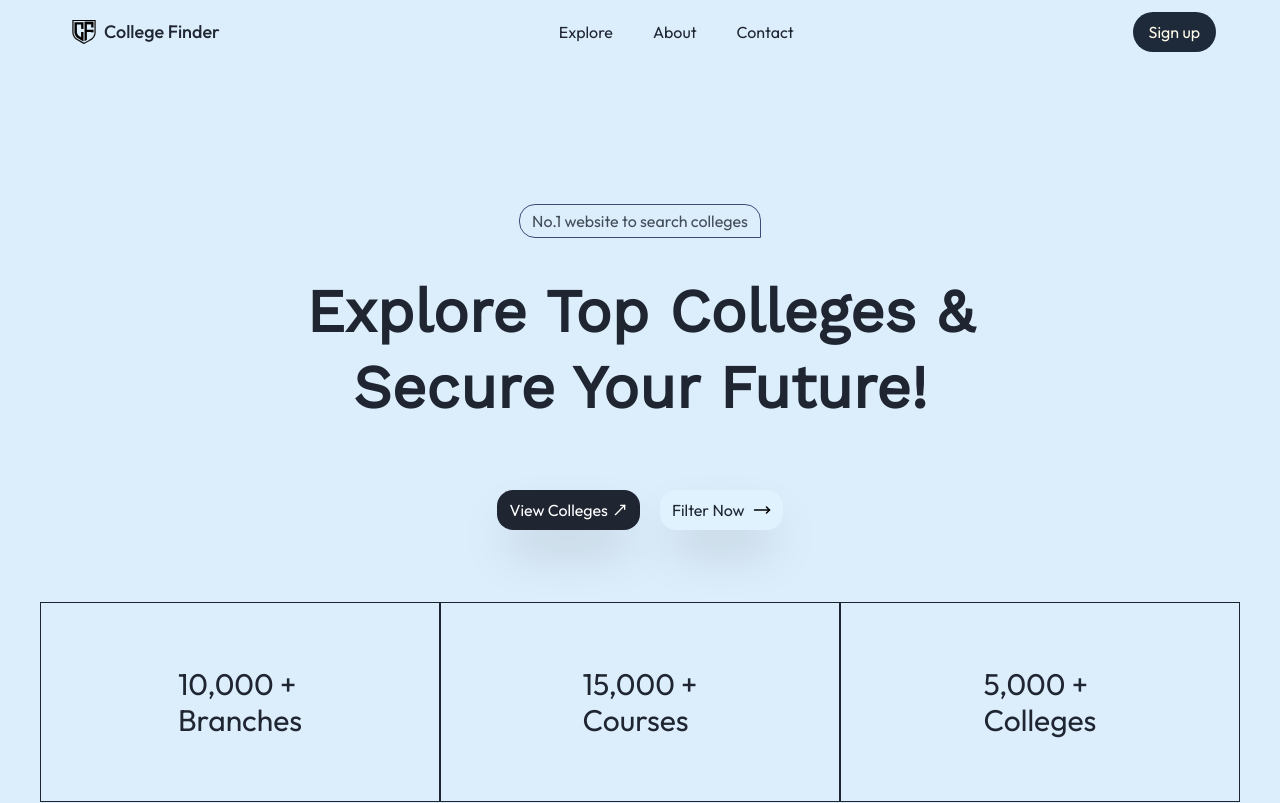
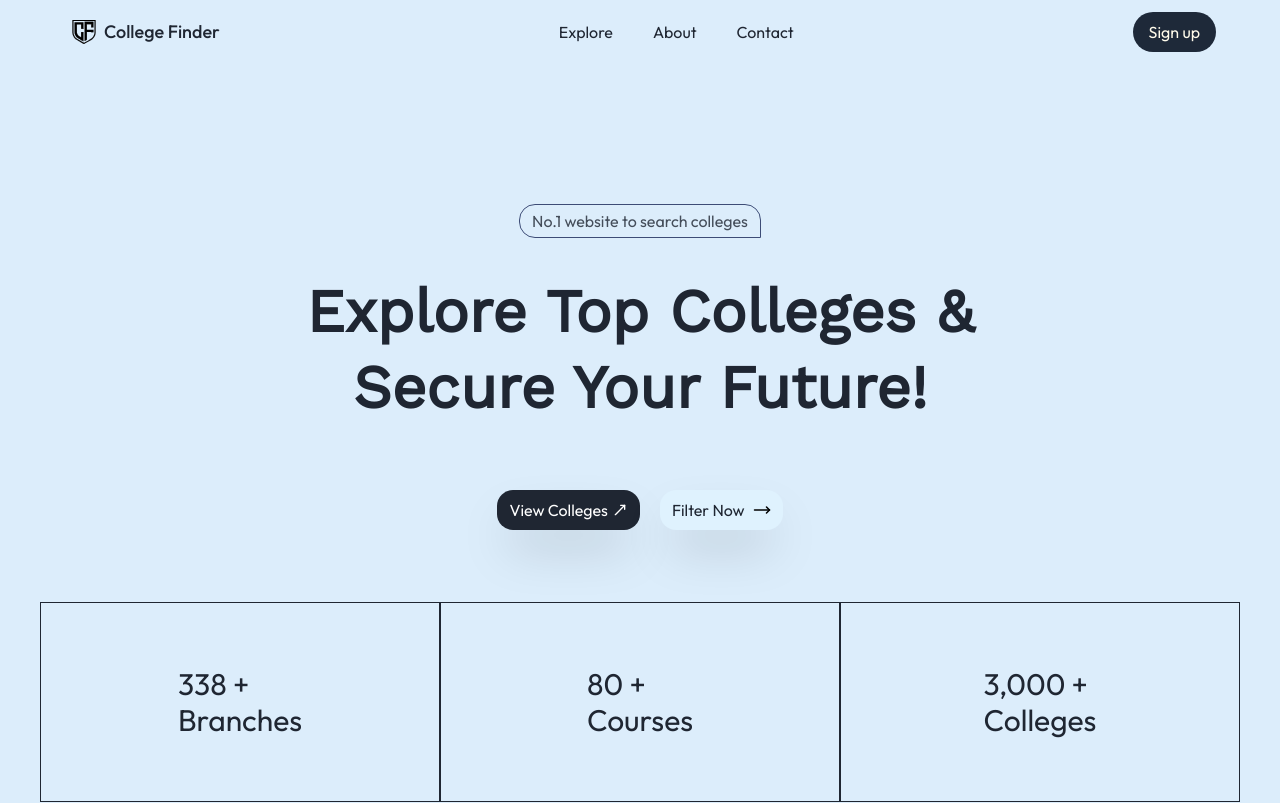
Before and after one commit to harsh038/CF-AP-R, a React (Vite) app: page / in a window 1280 px wide. Shown: the top 803 px of the page. Built offline with nearby package versions, Linux system fonts and the light colour scheme.

Commit message:
formatted

```diff
--- a/src/Client/pages/CollegeDetails.jsx
+++ b/src/Client/pages/CollegeDetails.jsx
@@ -1,4 +1,4 @@
-import React, { useState, useEffect } from "react";
+import { useState, useEffect } from "react";
 import { useLocation, useNavigate } from "react-router-dom";
 import { MoveLeft, Globe } from "lucide-react";
 import Header from "../components/Header";
@@ -81,7 +81,6 @@ const CollegeDetails = () => {
       <Header />
       <div className="min-h-screen bg-soky pt-28 p-10">
         <div className="max-w-4xl mx-auto">
-          {/* Back Button */}
           <button
             onClick={() => navigate("/filter")}
             className="flex items-center gap-2 px-4 py-2 bg-blue-600 text-white rounded-lg hover:bg-blue-700 transition-colors mb-6"
@@ -90,8 +89,7 @@ const CollegeDetails = () => {
             Back to Search
           </button>
 
-          {/* College Details Card */}
-          <div className="bg-white rounded-xl shadow-lg p-8">
+            <div className="bg-white rounded-xl shadow-lg p-8">
             <div className="flex justify-between items-start mb-6">
               <h1 className="text-3xl font-bold text-gray-800">
                 {college.name}
--- a/src/Client/pages/FilterPage.jsx
+++ b/src/Client/pages/FilterPage.jsx
@@ -1,4 +1,4 @@
-import React, { useState, useEffect } from "react";
+import { useState, useEffect } from "react";
 import Header from "../components/Header";
 import Footer from "../components/Footer";
 import CollegeFilter from "../components/CollegeFilter";
@@ -11,9 +11,8 @@ const FilterPage = () => {
   const [loading, setLoading] = useState(false);
   const [filteredColleges, setFilteredColleges] = useState([]);
   const [currentPage, setCurrentPage] = useState(1);
-  const itemsPerPage = 9; // Changed from 8 to 9 to ensure complete rows (3x3 grid)
+  const itemsPerPage = 9;
 
-  // Default filter values
   const defaultFilter = {
     countryID: null,
     stateID: null,
@@ -26,7 +25,6 @@ const FilterPage = () => {
 
   const [filters, setFilters] = useState(defaultFilter);
 
-  // Filter colleges based on type
   useEffect(() => {
     if (!filters.type) {
       setFilteredColleges(colleges);
@@ -36,20 +34,17 @@ const FilterPage = () => {
       );
       setFilteredColleges(filtered);
     }
-    setCurrentPage(1); // Reset to first page when filters change
+    setCurrentPage(1);
   }, [colleges, filters.type]);
 
-  // Get paginated data
   const getCurrentPageData = () => {
     const startIndex = (currentPage - 1) * itemsPerPage;
     const endIndex = startIndex + itemsPerPage;
     return filteredColleges.slice(startIndex, endIndex);
   };
 
-  // Calculate total pages
   const totalPages = Math.ceil(filteredColleges.length / itemsPerPage);
 
-  // Fetch filtered colleges from API
   const fetchColleges = async (filterValues) => {
     setLoading(true);
     try {
@@ -59,16 +54,13 @@ const FilterPage = () => {
         Authorization: `Bearer ${token}`,
       };
 
-      // Remove type from API request since we'll filter it on frontend
       const { type, ...apiFilters } = filterValues;
 
-      // Convert empty strings to null
       const processedFilters = Object.keys(apiFilters).reduce((acc, key) => {
         acc[key] = apiFilters[key] === "" ? null : apiFilters[key];
         return acc;
       }, {});
 
-      // Fetch colleges
       const response = await fetch(
         "http://localhost:5050/api/FilterColleges/filter",
         {
@@ -93,16 +85,14 @@ const FilterPage = () => {
     }
   };
 
-  // On initial load → show all results
   useEffect(() => {
     fetchColleges(defaultFilter);
   }, []);
 
-  // Called from CollegeFilter when filter is updated
   const handleFilterChange = (updatedFilters) => {
     setFilters(updatedFilters);
     fetchColleges(updatedFilters);
-    setCurrentPage(1); // Reset to first page when filters change
+    setCurrentPage(1);
   };
 
   return (
@@ -111,19 +101,16 @@ const FilterPage = () => {
       <div className="min-h-screen bg-soky pt-20 p-6">
         <div className="container mx-auto">
           <div className="flex gap-6 items-start">
-            {/* Filter Section */}
             <div className="w-1/4">
               <CollegeFilter onFilterChange={handleFilterChange} />
             </div>
 
-            {/* Results Section */}
             <div className="w-3/4 flex flex-col gap-6">
               <CollegeResults
                 colleges={getCurrentPageData()}
                 loading={loading}
               />
 
-              {/* Pagination */}
               {!loading && filteredColleges.length > 0 && (
                 <div className="flex justify-center">
                   <Pagination
--- a/src/Client/pages/Home.jsx
+++ b/src/Client/pages/Home.jsx
@@ -1,4 +1,3 @@
-import React from "react";
 import { useNavigate } from "react-router-dom";
 import Header from "../components/Header";
 import { MoveRight, MoveUpRight } from "lucide-react";
@@ -46,9 +45,9 @@ const Home = () => {
             </button>
           </div>
           <div className="relative flex w-full justify-center items-center mt-2 overflow-x-hidden h-50 bg-soky text-goray">
-            <ShowDataCard number={"10,000 +"} text={"Branches"} />
-            <ShowDataCard number={"15,000 +"} text={"Courses"} />
-            <ShowDataCard number={"5,000 +"} text={"Colleges"} />
+            <ShowDataCard number={"338 +"} text={"Branches"} />
+            <ShowDataCard number={"80 +"} text={"Courses"} />
+            <ShowDataCard number={"3,000 +"} text={"Colleges"} />
           </div>
         </div>
       </div>
```
Also changed, not shown: src/Client/pages/CollegeCourseDetails.jsx (+5 -14 lines), src/Client/pages/ExplorePage.jsx (+7 -12 lines).
